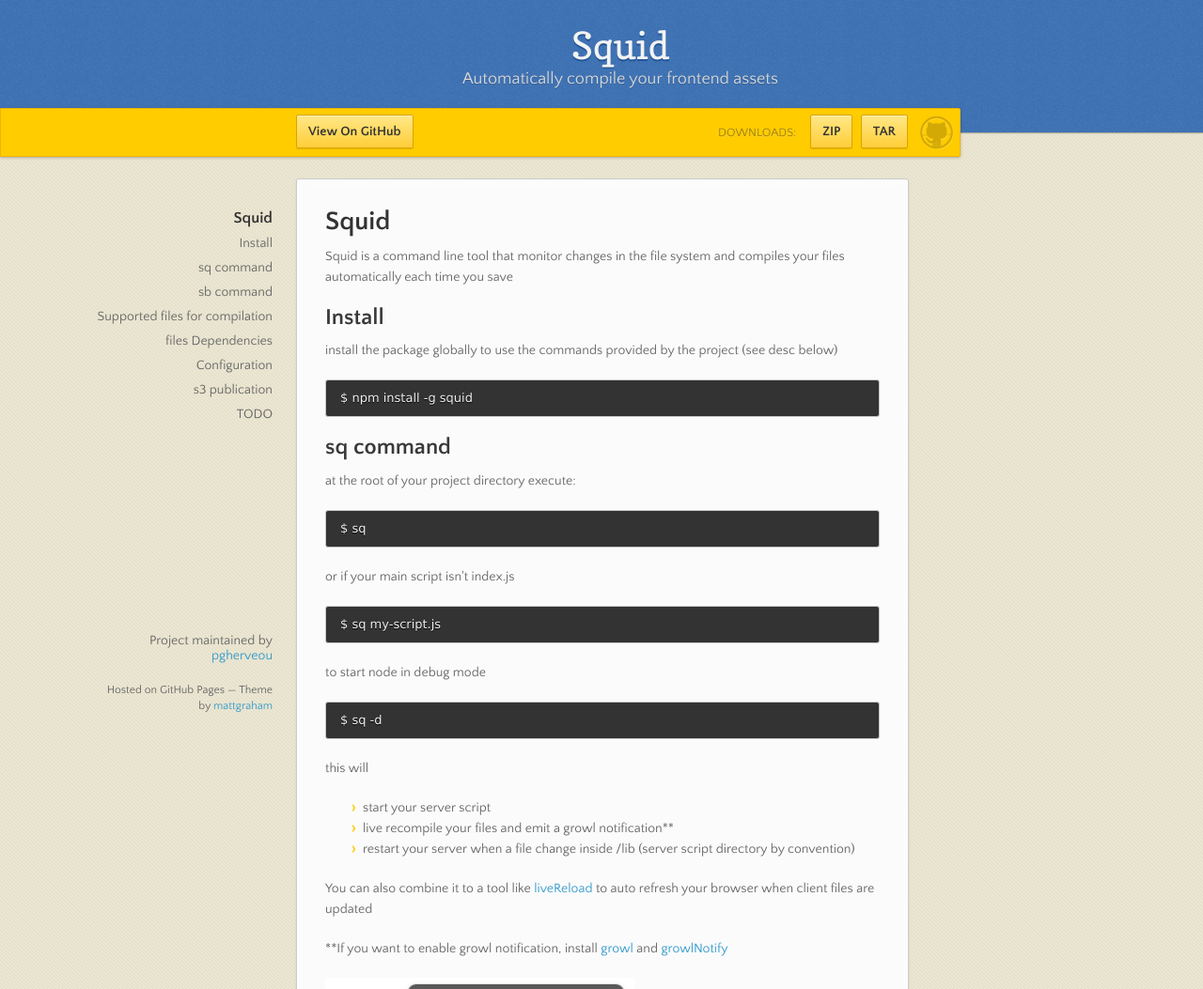
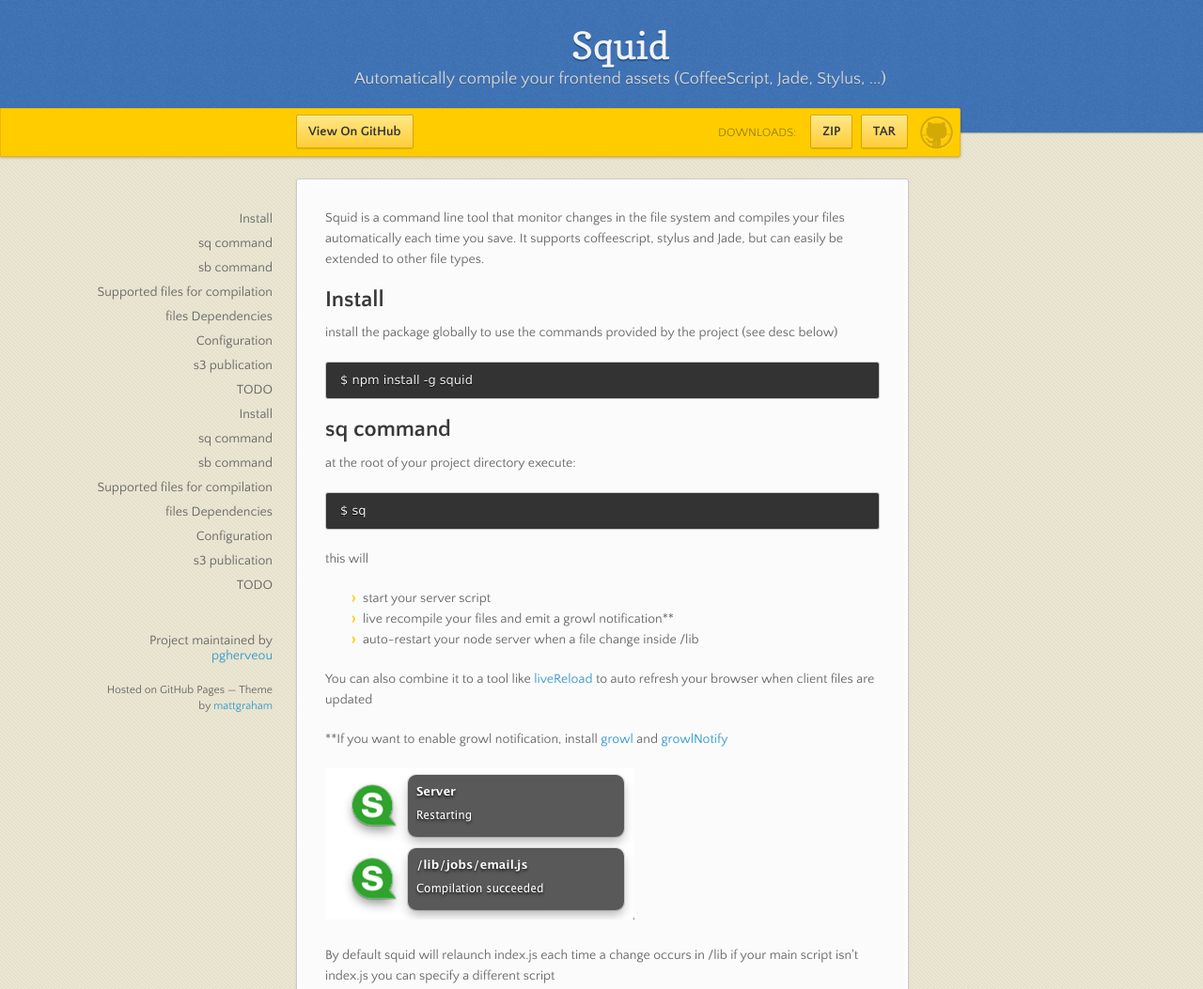
Before and after one commit to pgherveou/squid, a plain HTML site: page index.html in a window 1280 px wide. Shown: the top 1053 px of the page at 94% size. Drawn offline with nearby package versions, Linux system fonts and the light colour scheme.

Commit message:
Update index.html

```diff
--- a/index.html
+++ b/index.html
@@ -15,10 +15,9 @@
 
   </head>
   <body>
-
       <header>
         <h1>Squid</h1>
-        <p>Automatically compile your frontend assets</p>
+        <p>Automatically compile your frontend assets (CoffeeScript, Jade, Stylus, ...)</p>
       </header>
 
       <div id="banner">
@@ -36,35 +35,24 @@
 
     <div class="wrapper">
       <nav>
-        <ul></ul>
+        <ul><li class="tag-h2 active"><a href="#install">Install</a></li><li class="tag-h2"><a href="#sq-command">sq command</a></li><li class="tag-h2"><a href="#sb-command">sb command</a></li><li class="tag-h2"><a href="#supported-files-for-compilation">Supported files for compilation</a></li><li class="tag-h2"><a href="#files-dependencies">files Dependencies</a></li><li class="tag-h2"><a href="#configuration">Configuration</a></li><li class="tag-h2"><a href="#s3-publication">s3 publication</a></li><li class="tag-h2"><a href="#todo">TODO</a></li></ul>
       </nav>
-      <section>
-        <h1>Squid</h1>
+      <section style="height: ">
+        <p>Squid is a command line tool that monitor changes in the file system and compiles your files automatically each time you save.
+It supports coffeescript, stylus and Jade, but can easily be extended to other file types.</p>
 
-<p>Squid is a command line tool that monitor changes in the file system and compiles your files automatically each time you save</p>
-
-<h2>Install</h2>
+<h2 id="install">Install</h2>
 
 <p>install the package globally to use the commands provided by the project (see desc below)</p>
 
 <pre><code>$ npm install -g squid
 </code></pre>
 
-<h2>sq command</h2>
+<h2 id="sq-command">sq command</h2>
 
 <p>at the root of your project directory execute:</p>
 
 <pre><code>$ sq
-</code></pre>
-
-<p>or if your main script isn't index.js</p>
-
-<pre><code>$ sq my-script.js
-</code></pre>
-
-<p>to start node in debug mode</p>
-
-<pre><code>$ sq -d
 </code></pre>
 
 <p>this will</p>
@@ -72,14 +60,25 @@
 <ul>
 <li>start your server script</li>
 <li>live recompile your files and emit a growl notification**</li>
-<li>restart your server when a file change inside /lib (server script directory by convention)</li>
+<li>auto-restart your node server when a file change inside /lib</li>
 </ul><p>You can also combine it to a tool like <a href="http://livereload.com/" title="liveReload">liveReload</a> to auto refresh your browser when client files are updated</p>
 
 <p>**If you want to enable growl notification, install <a href="http://growl.info/growlupdateavailable" title="growl">growl</a> and <a href="http://growl.info/downloads" title="growlNotify">growlNotify</a></p>
 
 <p><img src="https://github.com/pgherveou/squid/raw/gh-pages/images/growl.screenshot.png" alt="growl screenshot"></p>
 
-<h2>sb command</h2>
+<p>By default squid will relaunch index.js each time a change occurs in /lib if your main script isn't index.js
+you can specify a different script</p>
+
+<pre><code>$ sq my-script.js
+</code></pre>
+
+<p>to launch node in debug mode use -d option</p>
+
+<pre><code>$ sq -d
+</code></pre>
+
+<h2 id="sb-command">sb command</h2>
 
 <p>if you just want to build the project source files. use the sb command
 at the root of your project directory execute:</p>
@@ -100,13 +99,13 @@
     <span class="nx">console</span><span class="p">.</span><span class="nx">log</span> <span class="s">'build sucessful!'</span>
 </pre></div>
 
-<h2>Supported files for compilation</h2>
+<h2 id="supported-files-for-compilation">Supported files for compilation</h2>
 
 <p>squid can compile the following files.
 Want to add support for other file types? New builder can easily be implemented using the base Builder classe</p>
 
 <table>
-<tr>
+<tbody><tr>
 <th>file</th>
 <th>operation</th>
 <th>note</th>
@@ -131,13 +130,13 @@
 <td>compile to js</td>
 <td>template are compiled into js and wrapped in a requirejs define function</td>
   </tr>
-</table><h2>files Dependencies</h2>
+</tbody></table><h2 id="files-dependencies">files Dependencies</h2>
 
 <p>squid manage your file dependencies and only compile the necessary files.
 here is how you define dependencies for each supported file format</p>
 
 <table>
-<tr>
+<tbody><tr>
 <th>file</th>
 <th>import syntax</th>
   </tr>
@@ -158,7 +157,7 @@
 <td>*.jade</td>
 <td>include foo</td>
   </tr>
-</table><h2>Configuration</h2>
+</tbody></table><h2 id="configuration">Configuration</h2>
 
 <p>You can define a squid.json object to specify folder mappings, and compilation options
 Here are the default options if you dont add a squid.json to your project</p>
@@ -178,8 +177,7 @@
 
 <p>So if you have the following project</p>
 
-<pre>
-./
+<pre>./
 |- index.js
 |- src
   |- lib
@@ -194,8 +192,7 @@
 
 <p>after running <strong>sb</strong> or <strong>sq</strong>, squid will generate the following files</p>
 
-<pre>
-./
+<pre>./
 |- index.js
 |- src
   |- ...
@@ -260,7 +257,7 @@
 <span class="p">}</span>
 </pre></div>
 
-<h2>s3 publication</h2>
+<h2 id="s3-publication">s3 publication</h2>
 
 <p>Squid publisher let you upload files within a directory to your amazon s3 bucket.</p>
 
@@ -280,7 +277,7 @@
 
 </pre></div>
 
-<h2>TODO</h2>
+<h2 id="todo">TODO</h2>
 
 <ul>
 <li>Add more compiler options for compiler (PR are welcome)</li>
@@ -289,10 +286,12 @@
       </section>
       <footer>
         <p>Project maintained by <a href="https://github.com/pgherveou">pgherveou</a></p>
-        <p><small>Hosted on GitHub Pages &mdash; Theme by <a href="http://twitter.com/#!/michigangraham">mattgraham</a></small></p>
+        <p><small>Hosted on GitHub Pages — Theme by <a href="http://twitter.com/#!/michigangraham">mattgraham</a></small></p>
       </footer>
     </div>
     <!--[if !IE]><script>fixScale(document);</script><![endif]-->
 
-  </body>
+
+</body>
+
 </html>
```
